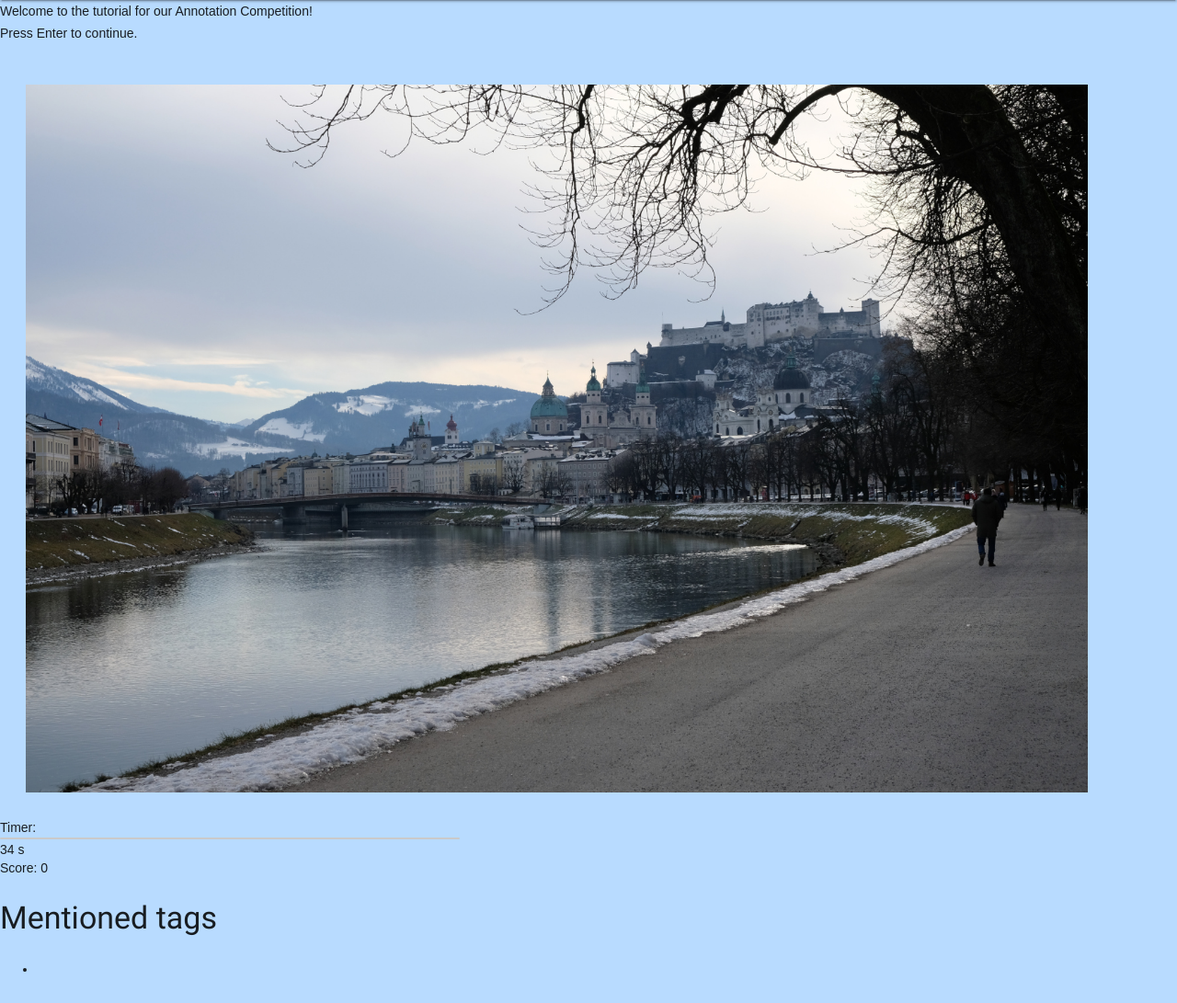
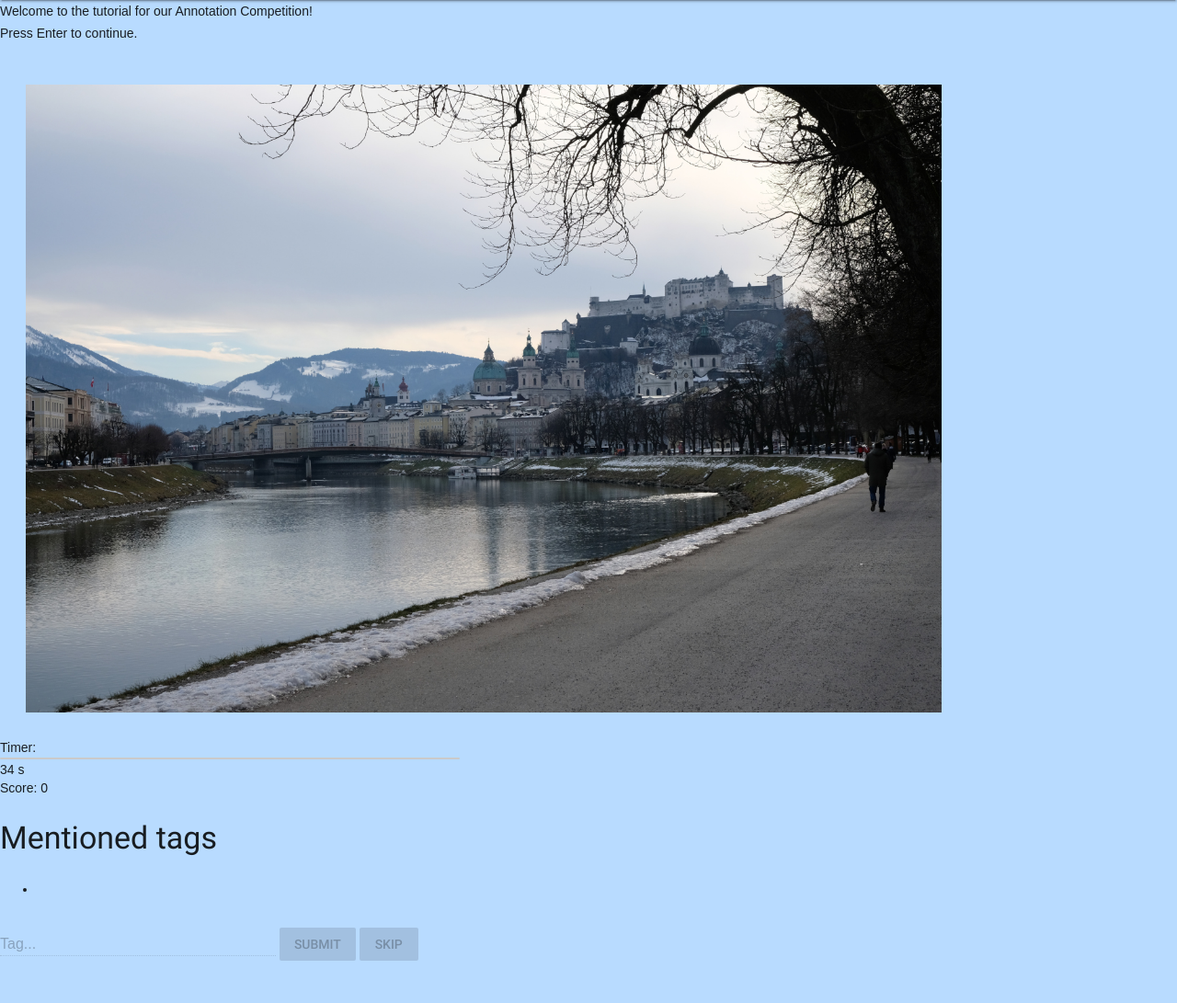
Before and after one commit to muesal/annotation-competition, a Flask app: page /tutorial in a window 1280 px wide. Shown: the part 64-1155 px from the top of the page at 92% size. Run offline with Flask 2, Linux system fonts and the light colour scheme; parts of the project's set-up code (start-up, migrations or seed data) failed here and were passed over; some libraries are stand-ins or nearby versions.

Commit message:
Scale classic image to viewport

```diff
--- a/src/acomp/static/css/base.css
+++ b/src/acomp/static/css/base.css
@@ -16,8 +16,8 @@ body {
 
 #captchaImages img, #tagImage {
     object-fit: contain;
-    max-height: 100vw;
-    max-width: 100vh;
+    max-height: 80vh;
+    max-width: 80vw;
     margin: 2em;
 }
 
--- a/src/acomp/static/css/classic.css
+++ b/src/acomp/static/css/classic.css
@@ -6,7 +6,7 @@ img {
 }
 
 #imageWrapper {
-    width: 100%;
+    width: 80vw;
     overflow: hidden;
 }
 
@@ -15,6 +15,11 @@ img {
     display: inline-block;
 }
 
+.myImg{
+    max-width: 100vw;
+    max-height: 80vh;
+}
+
 #column {
     vertical-align: top;
     display: inline-block;
```
